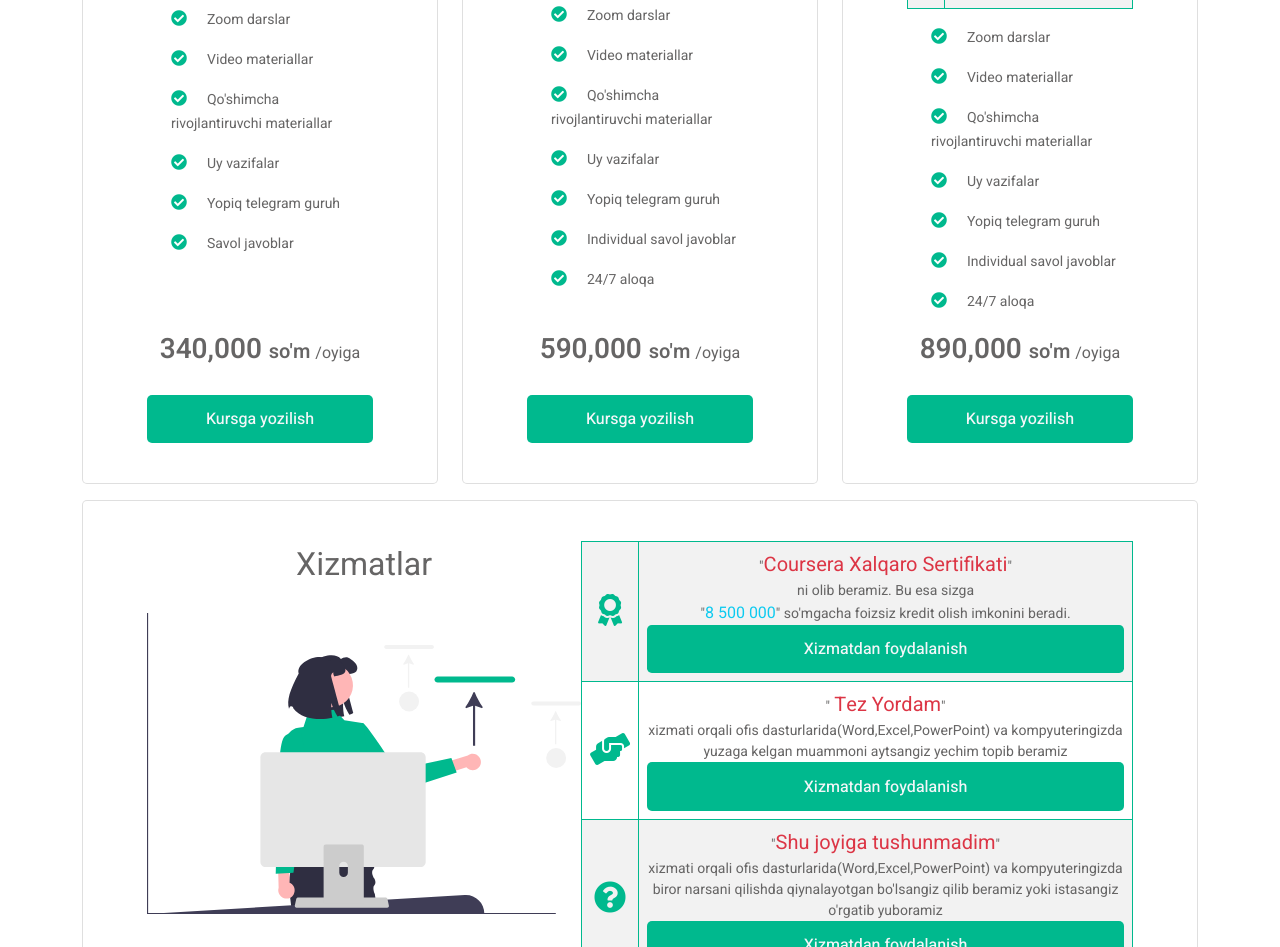
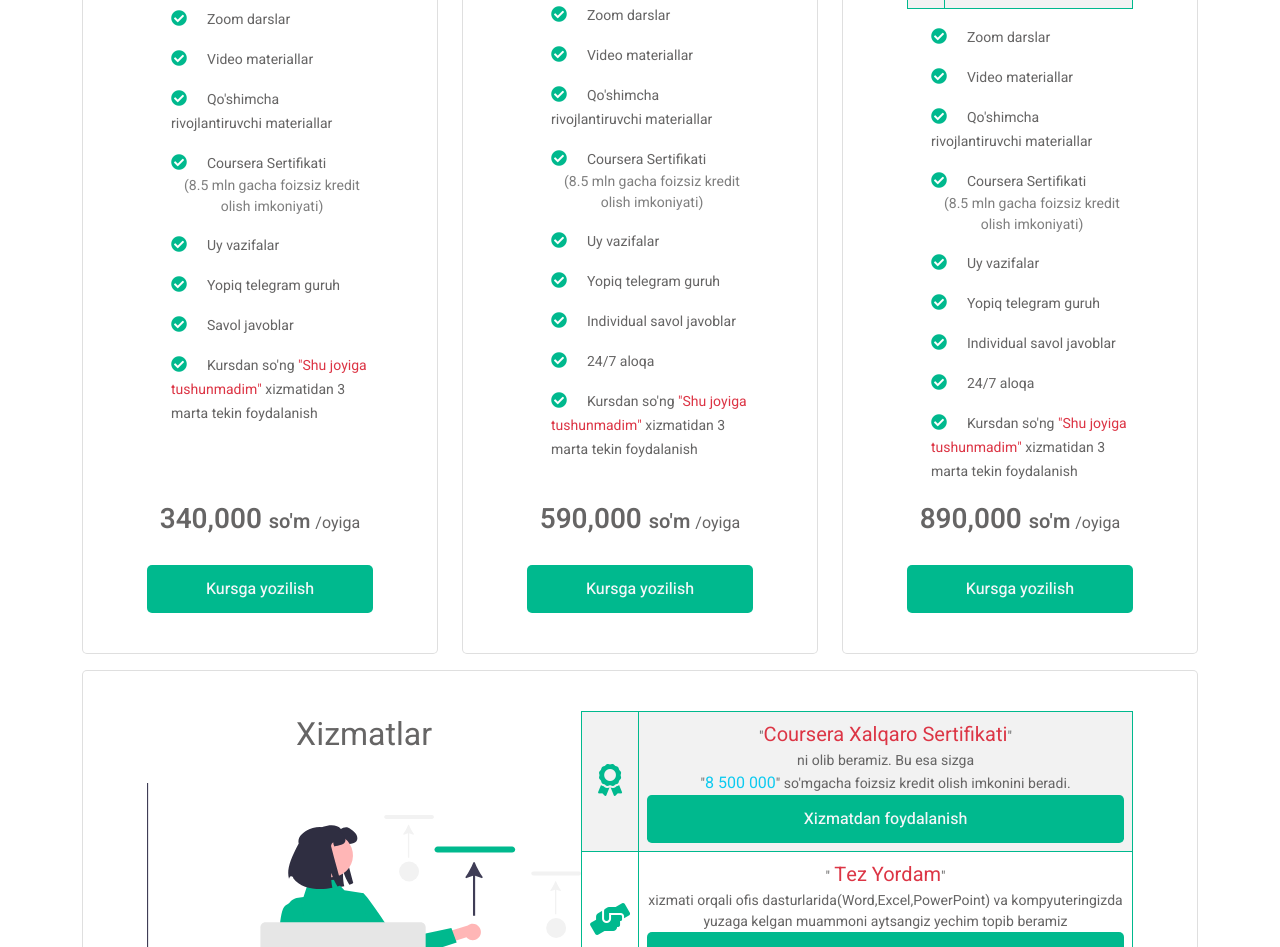
Before and after one commit to umrbekwebdev/ks_course, a plain HTML site: page index.html in a window 1280 px wide. Shown: the part 3997-4944 px from the top of the page. Drawn offline with nearby package versions, Linux system fonts and the light colour scheme; files whose address does not match are found by name.

Commit message:
minor changes

```diff
--- a/index.html
+++ b/index.html
@@ -354,6 +354,12 @@
                                             <i class="fas fa-check-circle icon-color"></i>
                                             <span class="small ms-3">Qo'shimcha rivojlantiruvchi materiallar</span>
                                         </li>
+                                        <li class="mb-3 ">
+                                            <i class="fas fa-check-circle icon-color"></i>
+                                            <span class="small ms-3 w-100">Coursera Sertifikati <br>
+                                                <p class="text-black-50 text-center ">(8.5 mln gacha foizsiz kredit olish imkoniyati)</p>
+                                            </span>
+                                        </li>
                                         <li class="mb-3">
                                             <i class="fas fa-check-circle icon-color"></i>
                                             <span class="small ms-3">Uy vazifalar</span>
@@ -365,6 +371,10 @@
                                         <li class="mb-3">
                                             <i class="fas fa-check-circle icon-color"></i>
                                             <span class="small ms-3">Savol javoblar</span>
+                                        </li>
+                                        <li class="mb-3">
+                                            <i class="fas fa-check-circle icon-color"></i>
+                                            <span class="small ms-3">Kursdan so'ng <span class="text-danger">"Shu joyiga tushunmadim"</span>  xizmatidan 3 marta tekin foydalanish</span>
                                         </li>
                                     </ul>
                                 </div>
@@ -418,6 +428,12 @@
                                             <i class="fas fa-check-circle icon-color"></i>
                                             <span class="small ms-3">Qo'shimcha rivojlantiruvchi materiallar</span>
                                         </li>
+                                        <li class="mb-3 ">
+                                            <i class="fas fa-check-circle icon-color"></i>
+                                            <span class="small ms-3 w-100">Coursera Sertifikati <br>
+                                                <p class="text-black-50 text-center ">(8.5 mln gacha foizsiz kredit olish imkoniyati)</p>
+                                            </span>
+                                        </li>
                                         <li class="mb-3">
                                             <i class="fas fa-check-circle icon-color"></i>
                                             <span class="small ms-3">Uy vazifalar</span>
@@ -433,6 +449,11 @@
                                         <li class="mb-3">
                                             <i class="fas fa-check-circle icon-color"></i>
                                             <span class="small ms-3">24/7 aloqa</span>
+                                        </li>
+                                        <li class="mb-3">
+                                            <i class="fas fa-check-circle icon-color"></i>
+                                            <span class="small ms-3">Kursdan so'ng <span class="text-danger">"Shu joyiga tushunmadim"</span> xizmatidan 3 marta
+                                                tekin foydalanish</span>
                                         </li>
                                     </ul>
 
@@ -487,6 +508,10 @@
                                             <i class="fas fa-check-circle icon-color"></i>
                                             <span class="small ms-3">Qo'shimcha rivojlantiruvchi materiallar</span>
                                         </li>
+                                        <li class="mb-3 ">
+                                            <i class="fas fa-check-circle icon-color"></i>
+                                            <span class="small ms-3 w-100">Coursera Sertifikati <br> <p class="text-black-50 text-center ">(8.5 mln gacha foizsiz kredit olish imkoniyati)</p> </span>
+                                        </li>
                                         <li class="mb-3">
                                             <i class="fas fa-check-circle icon-color"></i>
                                             <span class="small ms-3">Uy vazifalar</span>
@@ -502,6 +527,11 @@
                                         <li class="mb-3">
                                             <i class="fas fa-check-circle icon-color"></i>
                                             <span class="small ms-3">24/7 aloqa</span>
+                                        </li>
+                                        <li class="mb-3">
+                                            <i class="fas fa-check-circle icon-color"></i>
+                                            <span class="small ms-3">Kursdan so'ng <span class="text-danger">"Shu joyiga tushunmadim"</span> xizmatidan 3 marta
+                                                tekin foydalanish</span>
                                         </li>
                                     </ul>
 
```
